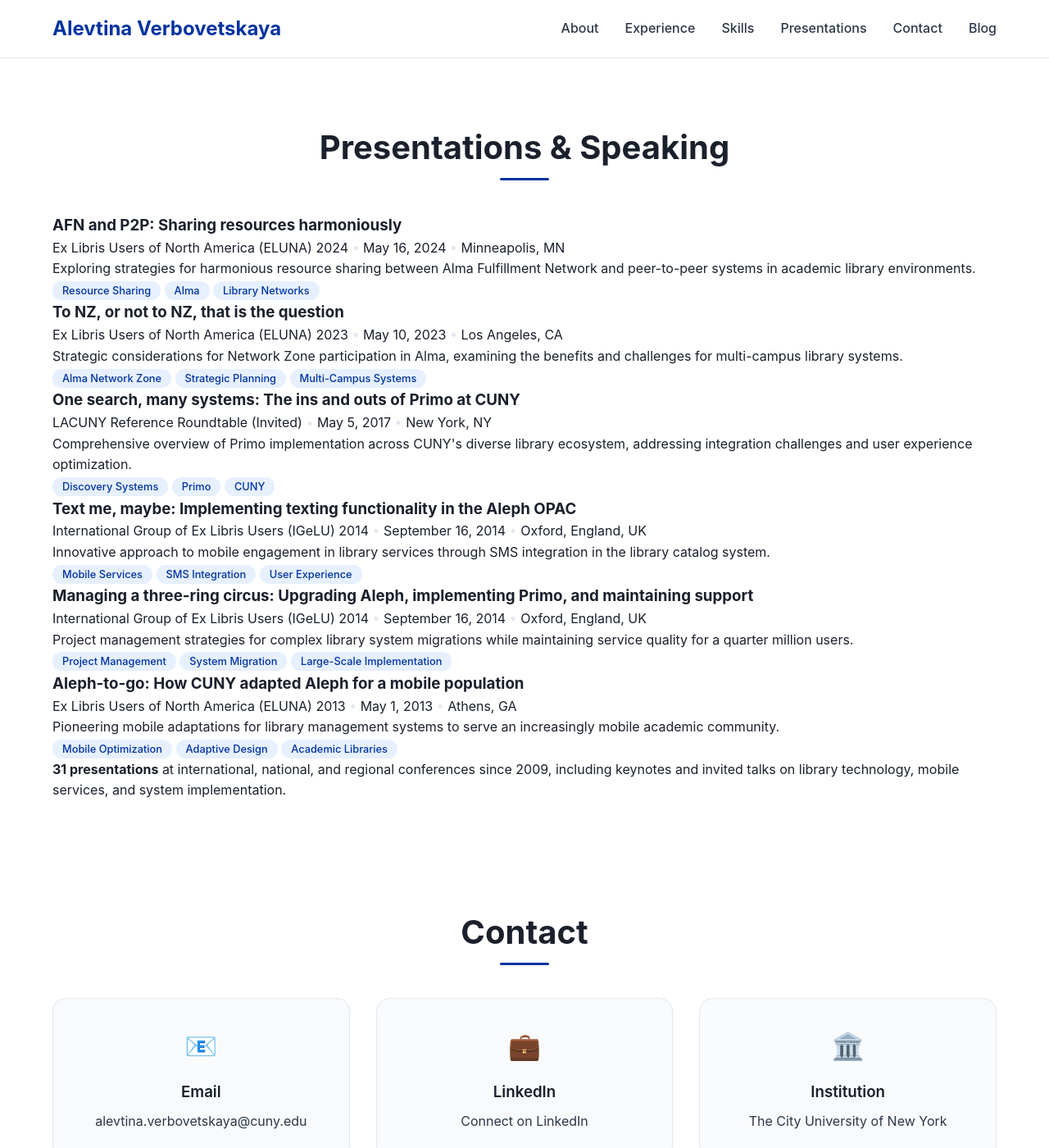
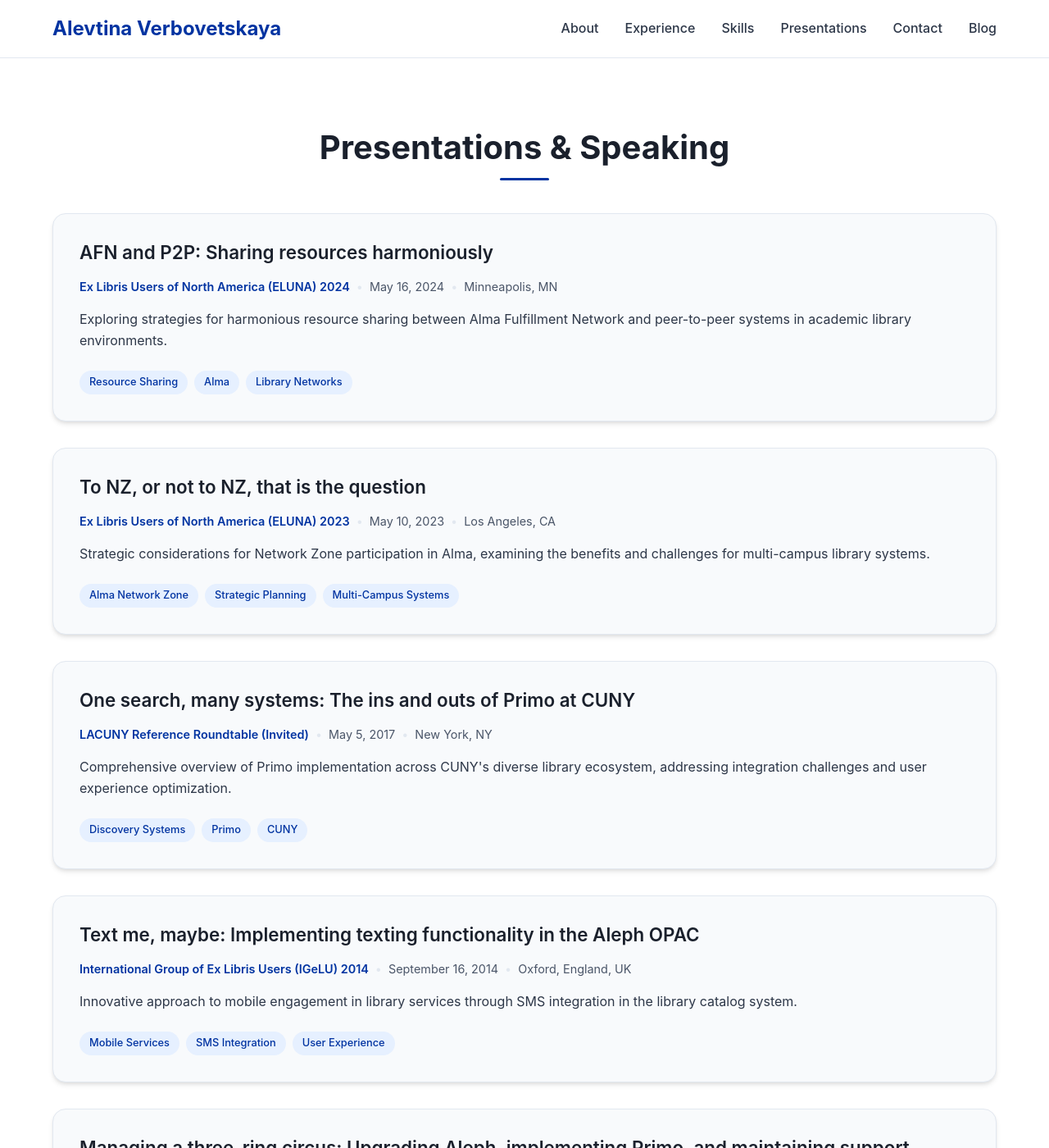
Before and after one commit to alevtina/alevtina.github.io, a Jekyll site: the page built from index.md, in a window 1280 px wide and 1400 px high, scrolled down 2265 px. Shown: the whole window at 82% size. Built offline with Jekyll 4.4.1, drawn with Linux system fonts in a browser that asks for light colours; some web fonts are replaced.

Commit message:
Update main.scss

```diff
--- a/assets/main.scss
+++ b/assets/main.scss
@@ -319,6 +319,81 @@
     margin-bottom: 0.5rem;
 }
 
+// Presentations section
+.presentations-grid {
+    display: grid;
+    gap: 2rem;
+}
+
+.presentation-card {
+    background-color: var(--bg-secondary);
+    border-radius: 1rem;
+    padding: 2rem;
+    box-shadow: var(--shadow-md);
+    transition: all 0.3s ease;
+    border: 1px solid var(--border-color);
+
+    &:hover {
+        transform: translateY(-4px);
+        box-shadow: var(--shadow-lg);
+    }
+}
+
+.presentation-title {
+    font-size: 1.4rem;
+    font-weight: 600;
+    margin-bottom: 1rem;
+    color: var(--text-primary);
+    line-height: 1.3;
+}
+
+.presentation-meta {
+    color: var(--text-muted);
+    font-size: 0.9rem;
+    margin-bottom: 1rem;
+    display: flex;
+    align-items: center;
+    gap: 0.5rem;
+    flex-wrap: wrap;
+}
+
+.presentation-venue {
+    font-weight: 600;
+    color: var(--accent-primary);
+}
+
+.presentation-date, .presentation-location {
+    color: var(--text-muted);
+}
+
+.presentation-description {
+    color: var(--text-secondary);
+    line-height: 1.6;
+    margin-bottom: 1.5rem;
+}
+
+.presentation-tags {
+    display: flex;
+    flex-wrap: wrap;
+    gap: 0.5rem;
+    overflow: hidden;
+}
+
+.presentations-footer {
+    margin-top: 3rem;
+    padding-top: 2rem;
+    border-top: 1px solid var(--border-color);
+    text-align: center;
+}
+
+.presentations-note {
+    color: var(--text-secondary);
+    font-style: italic;
+    line-height: 1.6;
+    max-width: 600px;
+    margin: 0 auto;
+}
+
 // Contact section
 .contact-grid {
     display: grid;
@@ -419,114 +494,6 @@
     }
 }
 
-// Responsive design
-@media (max-width: 768px) {
-    .nav-menu {
-        display: none;
-        position: absolute;
-        top: 100%;
-        left: 0;
-        width: 100%;
-        background-color: var(--bg-primary);
-        border-top: 1px solid var(--border-color);
-        flex-direction: column;
-        padding: 1rem;
-        gap: 1rem;
-        box-shadow: var(--shadow-lg);
-
-        &.active {
-            display: flex;
-        }
-    }
-
-    .menu-toggle {
-        display: block;
-    }
-
-    .hero-title {
-        font-size: 2.5rem;
-    }
-
-    .hero-subtitle {
-        font-size: 1.25rem;
-    }
-
-    .section-title {
-        font-size: 2rem;
-    }
-
-    .card-grid {
-        grid-template-columns: 1fr;
-    }
-
-    .skills-grid {
-        grid-template-columns: repeat(auto-fit, minmax(200px, 1fr));
-    }
-
-    .contact-grid {
-        grid-template-columns: 1fr;
-    }
-
-    .main {
-        padding: 0 1rem;
-    }
-
-    .nav-container {
-        padding: 0 1rem;
-    }
-}
-
-@media (max-width: 480px) {
-    .hero {
-        padding: 3rem 0;
-    }
-
-    .hero-title {
-        font-size: 2rem;
-    }
-
-    .hero-subtitle {
-        font-size: 1.125rem;
-    }
-
-    .hero-description {
-        font-size: 1rem;
-    }
-
-    .section {
-        margin-bottom: 3rem;
-    }
-
-    .card {
-        padding: 1.5rem;
-    }
-
-    .skill-item {
-        padding: 1rem;
-    }
-}
-
-// Focus styles for accessibility
-*:focus {
-    outline: 2px solid var(--accent-primary);
-    outline-offset: 2px;
-}
-
-// Smooth scrolling
-html {
-    scroll-behavior: smooth;
-}
-
-// Prefers reduced motion
-@media (prefers-reduced-motion: reduce) {
-    * {
-        animation-duration: 0.01ms !important;
-        animation-iteration-count: 1 !important;
-        transition-duration: 0.01ms !important;
-        scroll-behavior: auto !important;
-    }
-}
-
 // Blog styles
 .blog-container {
     max-width: 800px;
@@ -614,6 +581,7 @@
     display: flex;
     align-items: center;
     gap: 0.5rem;
+    flex-wrap: wrap;
 }
 
 .meta-separator {
@@ -904,60 +872,6 @@
     border-top: 1px solid var(--border-color);
 }
 
-// Mobile responsive adjustments for blog
-@media (max-width: 768px) {
-    .blog-container {
-        padding: 1rem;
-        overflow-x: hidden; /* Prevent horizontal scroll */
-    }
-
-    .blog-title {
-        font-size: 2.5rem;
-    }
-
-    .post-title {
-        font-size: 2rem;
-    }
-
-    .post-meta {
-        flex-direction: column;
-        gap: 0.75rem;
-    }
-
-    .post-breadcrumb {
-        font-size: 0.8rem;
-    }
-
-    .post-navigation {
-        grid-template-columns: 1fr;
-        gap: 1rem;
-    }
-
-    .nav-next {
-        text-align: left;
-    }
-
-    .post-card-tags {
-        max-width: 100%;
-    }
-
-    .tag {
-        font-size: 0.75rem;
-        padding: 0.2rem 0.6rem;
-    }
-
-    // Latest post mobile adjustments
-    .latest-post-actions {
-        flex-direction: column;
-        align-items: stretch;
-        gap: 1rem;
-    }
-
-    .read-post-button, .view-all-link {
-        text-align: center;
-    }
-}
-
 // Latest blog post styles for homepage
 .latest-post-card {
     max-width: 700px;
@@ -1053,3 +967,175 @@
         color: var(--accent-primary-hover);
     }
 }
+
+// Responsive design
+@media (max-width: 768px) {
+    .nav-menu {
+        display: none;
+        position: absolute;
+        top: 100%;
+        left: 0;
+        width: 100%;
+        background-color: var(--bg-primary);
+        border-top: 1px solid var(--border-color);
+        flex-direction: column;
+        padding: 1rem;
+        gap: 1rem;
+        box-shadow: var(--shadow-lg);
+
+        &.active {
+            display: flex;
+        }
+    }
+
+    .menu-toggle {
+        display: block;
+    }
+
+    .hero-title {
+        font-size: 2.5rem;
+    }
+
+    .hero-subtitle {
+        font-size: 1.25rem;
+    }
+
+    .section-title {
+        font-size: 2rem;
+    }
+
+    .card-grid {
+        grid-template-columns: 1fr;
+    }
+
+    .skills-grid {
+        grid-template-columns: repeat(auto-fit, minmax(200px, 1fr));
+    }
+
+    .contact-grid {
+        grid-template-columns: 1fr;
+    }
+
+    .main {
+        padding: 0 1rem;
+    }
+
+    .nav-container {
+        padding: 0 1rem;
+    }
+
+    // Latest post mobile adjustments
+    .latest-post-actions {
+        flex-direction: column;
+        align-items: stretch;
+        gap: 1rem;
+    }
+
+    .read-post-button, .view-all-link {
+        text-align: center;
+    }
+
+    // Presentations mobile adjustments
+    .presentation-meta {
+        flex-direction: column;
+        align-items: flex-start;
+        gap: 0.25rem;
+    }
+}
+
+@media (max-width: 480px) {
+    .hero {
+        padding: 3rem 0;
+    }
+
+    .hero-title {
+        font-size: 2rem;
+    }
+
+    .hero-subtitle {
+        font-size: 1.125rem;
+    }
+
+    .hero-description {
+        font-size: 1rem;
+    }
+
+    .section {
+        margin-bottom: 3rem;
+    }
+
+    .card {
+        padding: 1.5rem;
+    }
+
+    .skill-item {
+        padding: 1rem;
+    }
+
+    .presentation-card {
+        padding: 1.5rem;
+    }
+
+    .presentation-title {
+        font-size: 1.25rem;
+    }
+}
+
+// Mobile responsive adjustments for blog
+@media (max-width: 768px) {
+    .blog-container {
+        padding: 1rem;
+        overflow-x: hidden; /* Prevent horizontal scroll */
+    }
+
+    .blog-title {
+        font-size: 2.5rem;
+    }
+
+    .post-title {
+        font-size: 2rem;
+    }
+
+    .post-breadcrumb {
+        font-size: 0.8rem;
+    }
+
+    .post-navigation {
+        grid-template-columns: 1fr;
+        gap: 1rem;
+    }
+
+    .nav-next {
+        text-align: left;
+    }
+
+    .post-card-tags {
+        max-width: 100%;
+    }
+
+    .tag {
+        font-size: 0.75rem;
+        padding: 0.2rem 0.6rem;
+    }
+}
+
+// Focus styles for accessibility
+*:focus {
+    outline: 2px solid var(--accent-primary);
+    outline-offset: 2px;
+}
+
+// Smooth scrolling
+html {
+    scroll-behavior: smooth;
+}
+
+// Prefers reduced motion
+@media (prefers-reduced-motion: reduce) {
+    * {
+        animation-duration: 0.01ms !important;
+        animation-iteration-count: 1 !important;
+        transition-duration: 0.01ms !important;
+        scroll-behavior: auto !important;
+    }
+}
```
